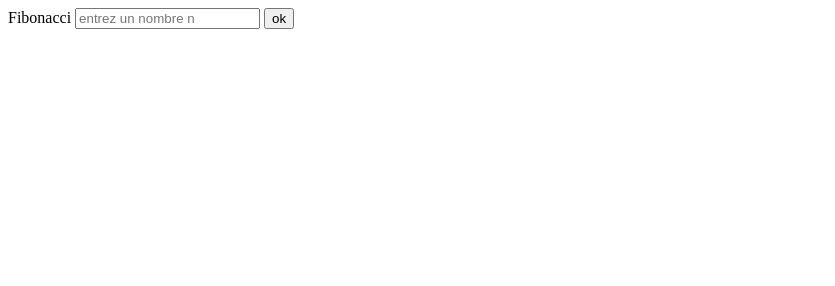
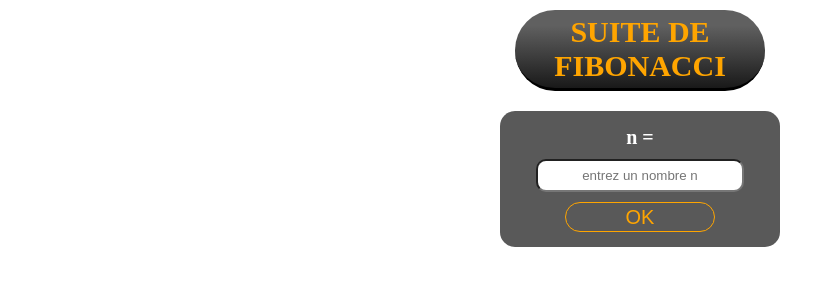
Before and after one commit to JimC75/FibonacciFun, a plain HTML site: page index.html in a window 1280 px wide. Shown: the whole page, without its empty margins (0-835 px from the left). Drawn offline with Linux system fonts and the light colour scheme.

Commit message:
styles and animation

```diff
--- a/index.html
+++ b/index.html
@@ -9,11 +9,16 @@
 </head>
 
 <body>
+    <header>
+        <nav>
+            <h1 class="titre">Suite de Fibonacci</h1>
+        </nav>
+    </header>
     <div class="container">
         <form action="" class="my-form" name="fibonacci">
-            <label for="fibonacci">Fibonacci</label>
+            <label for="fibonacci">n = </label>
             <input type="text" id="my-text" placeholder="entrez un nombre n">
-            <button id="b" type="button" onclick="sub()">ok</button>
+            <button id="button-ok" type="button" onclick="sub()">ok</button>
 
         </form>
 
--- a/script.js
+++ b/script.js
@@ -18,8 +18,8 @@ function sub() {
         }
     }
     const para = document.createElement("p");
+    para.setAttribute("class", "result")
 
-    para.innerText = `Nombre correspondant à n = ${value} sur la suite de fobonacci est le ${acc[acc.length - 1]}`
+    para.innerText = `Le nombre correspondant à n = ${value} sur la suite de Fobonacci est le ${acc[acc.length - 1]}`
     form.appendChild(para);
-
 }
--- a/styles.css
+++ b/styles.css
@@ -0,0 +1,80 @@
+* {
+    padding: 0;
+    margin: 0;
+}
+
+.titre {
+    margin-top: 10px;
+    font-size: 30px;
+    color: orange;
+    text-align: center;
+    text-transform: uppercase;
+    border: 2px solid black;
+    width: 250px;
+    margin-inline: auto;
+    border-radius: 40px;
+    border-width: 0px 0px 3px 0px;
+    background: linear-gradient(0deg, rgb(25, 25, 25) 0%, rgb(96, 96, 96) 80%);
+    padding: 5px 0;
+}
+
+form {
+    background-color: rgb(89, 89, 89);
+    color: White;
+    width: 100%;
+    margin: 20px auto;
+    padding: 15px;
+    width: 250px;
+    border-radius: 15px;
+    display: flex;
+    flex-wrap: wrap;
+    gap: 10px;
+    justify-content: center;
+}
+
+form input {
+    width: 200px;
+    height: 25px;
+    border-radius: 10px;
+    padding: 2px;
+    text-align: center;
+}
+
+form label {
+    width: inherit;
+    text-align: center;
+    font-size: 20px;
+    font-weight: bold;
+}
+
+#button-ok {
+    width: 150px;
+    height: 30px;
+    font-size: 20px;
+    border-radius: 20px;
+    background-color: rgb(89, 89, 89);
+    border: 1px solid #ffa500;
+    text-transform: uppercase;
+    color: orange;
+}
+
+#button-ok:hover {
+    border: 1px solid black;
+    color: black;
+    animation-name: fade;
+    animation-duration: .3s;
+    animation-timing-function: ease-in-out;
+    animation-fill-mode: forwards;
+}
+
+@keyframes fade {
+    to {
+        background-color: orange;
+    }
+}
+
+.result {
+    color: orange;
+    text-align: center;
+    font-size: 1.15em;
+}
```
